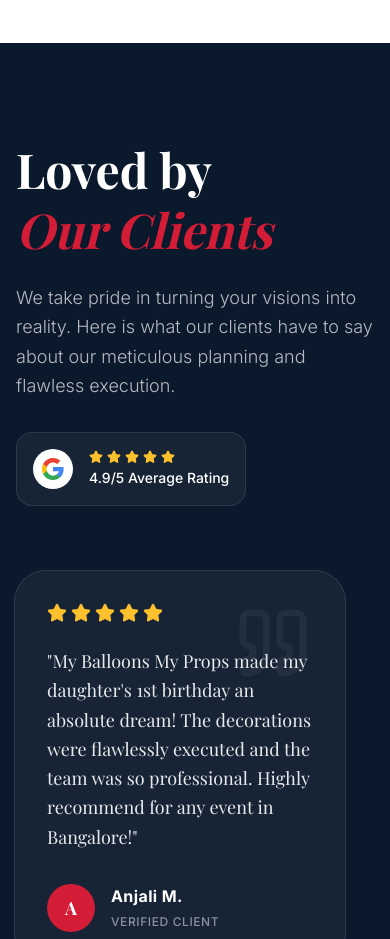
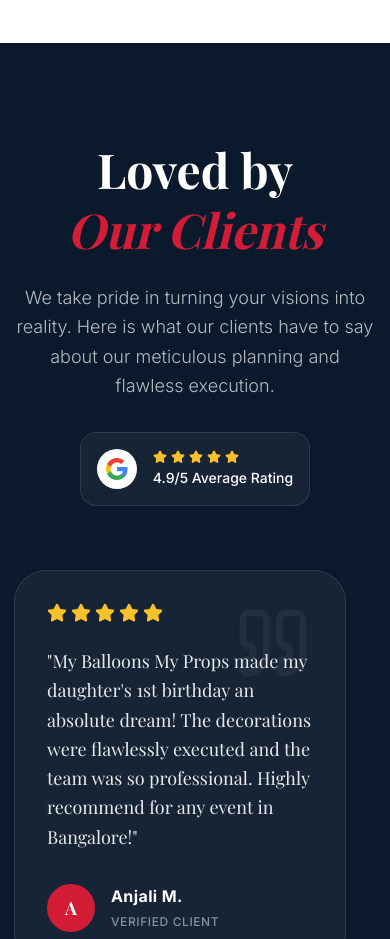
Before and after one commit to Sonikak004/myballons, a Next.js app: page / in a window 390 px wide. Shown: the part 4440-5379 px from the top of the page. Built offline with nearby package versions, Linux system fonts and the light colour scheme; a web font is replaced by a local one.

Commit message:
Center align testimonials header specifically on mobile for a balanced look

```diff
--- a/src/components/Testimonials.tsx
+++ b/src/components/Testimonials.tsx
@@ -54,11 +54,12 @@ export default function Testimonials() {
               whileInView={{ opacity: 1, x: 0 }}
               transition={{ duration: 0.8 }}
               viewport={{ once: true }}
+              className="text-center lg:text-left flex flex-col items-center lg:items-start"
             >
               <h2 className="text-5xl md:text-6xl font-serif font-bold leading-tight mb-6">
                 Loved by <br/><span className="text-secondary italic">Our Clients</span>
               </h2>
-              <p className="text-white/70 font-light text-lg mb-8 leading-relaxed max-w-sm">
+              <p className="text-white/70 font-light text-lg mb-8 leading-relaxed max-w-sm mx-auto lg:mx-0">
                 We take pride in turning your visions into reality. Here is what our clients have to say about our meticulous planning and flawless execution.
               </p>
 
```
